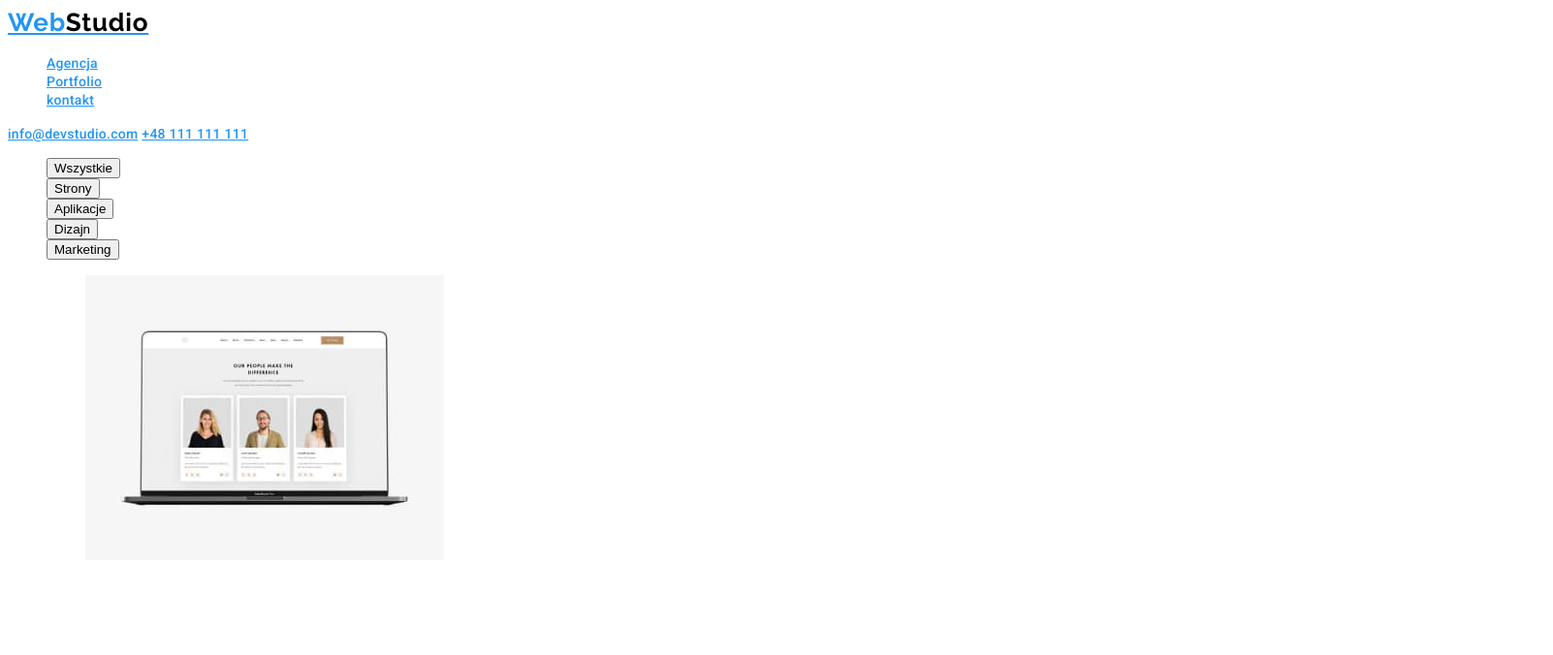
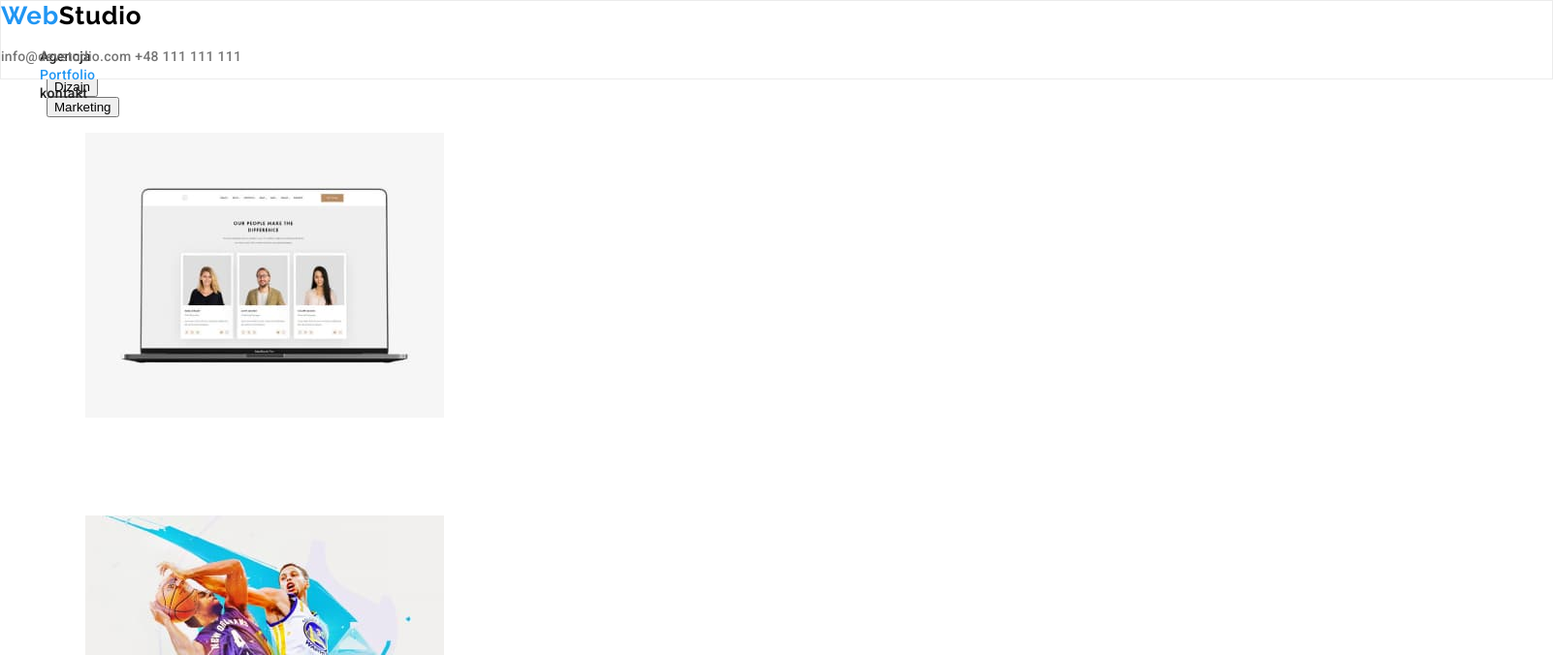
Before and after one commit to MariuszR87/goit-markup-hw-02, a plain HTML site: page portfolio.html in a window 1280 px wide. Shown: the top 676 px of the page at 97% size, 1602 px wide, since content can reach past the window. Drawn offline with Linux system fonts and the light colour scheme.

Commit message:
header poprawki

```diff
--- a/css/styles.css
+++ b/css/styles.css
@@ -2,6 +2,16 @@ body {
   font-family: "Roboto", sans-serif;
   font-family: "Raleway", sans-serif;
   color: #ffffff;
+}
+
+header {
+  position: absolute;
+  width: 1600px;
+  height: 80px;
+  left: 0px;
+  top: 0px;
+  border: 1px solid #ececec;
+  background: #ffffff;
 }
 
 .logo-style {
@@ -13,8 +23,13 @@ body {
   /* identical to box height */
 
   letter-spacing: 0.03em;
+  color: #2196f3;
+}
 
-  color: #2196f3;
+nav {
+  width: 261px;
+  height: 16px;
+  display: flex;
 }
 
 a {
@@ -24,14 +39,19 @@ a {
   font-size: 14px;
   line-height: 16px;
   letter-spacing: 0.02em;
-  color: #2196f3;
+  color: #212121;
+  text-decoration: none;
 }
 
 .black-text {
   color: black;
 }
 
-a .contact-link {
+.blue-text {
+  color: #2196f3;
+}
+
+.contact-link {
   font-family: "Roboto";
   font-style: normal;
   font-weight: 500;
--- a/portfolio.html
+++ b/portfolio.html
@@ -16,13 +16,13 @@
   </head>
   <body>
     <header>
-      <a href="./index.html" class="logo-style"
-        >Web<span class="black-text">Studio</span>
-      </a>
+      <a href="./index.html" class="logo-style blue-text"
+        >Web<span class="black-text">Studio</span></a
+      >
       <nav>
         <ul>
           <li><a href="./agencja.html">Agencja</a></li>
-          <li><a href="./portfolio.html">Portfolio</a></li>
+          <li><a class="blue-text" href="./portfolio.html">Portfolio</a></li>
           <li><a href="./kontakt.html">kontakt</a></li>
         </ul>
       </nav>
@@ -180,8 +180,10 @@
       </a>
       <address>
         m. Warszawa, Aleje Jerozolimskie 21<br />
-        <a href="mailto:info@devstudio.com">info@devstudio.com</a>
-        <a href="tel:+48111111111">+48 111 111 111</a>
+        <a class="contact-link" href="mailto:info@devstudio.com"
+          >info@devstudio.com</a
+        >
+        <a class="contact-link" href="tel:+48111111111">+48 111 111 111</a>
       </address>
     </footer>
   </body>
```
